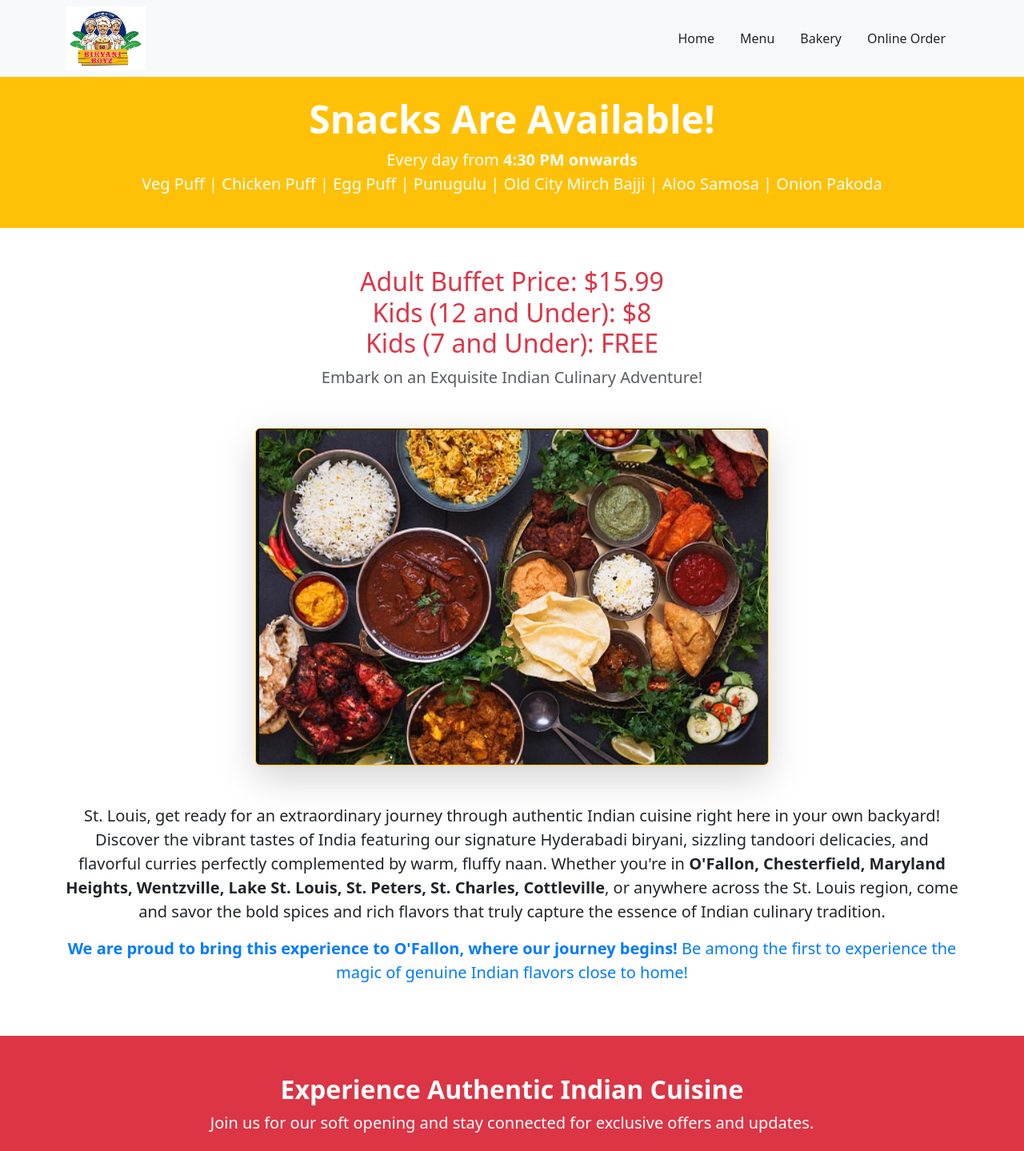
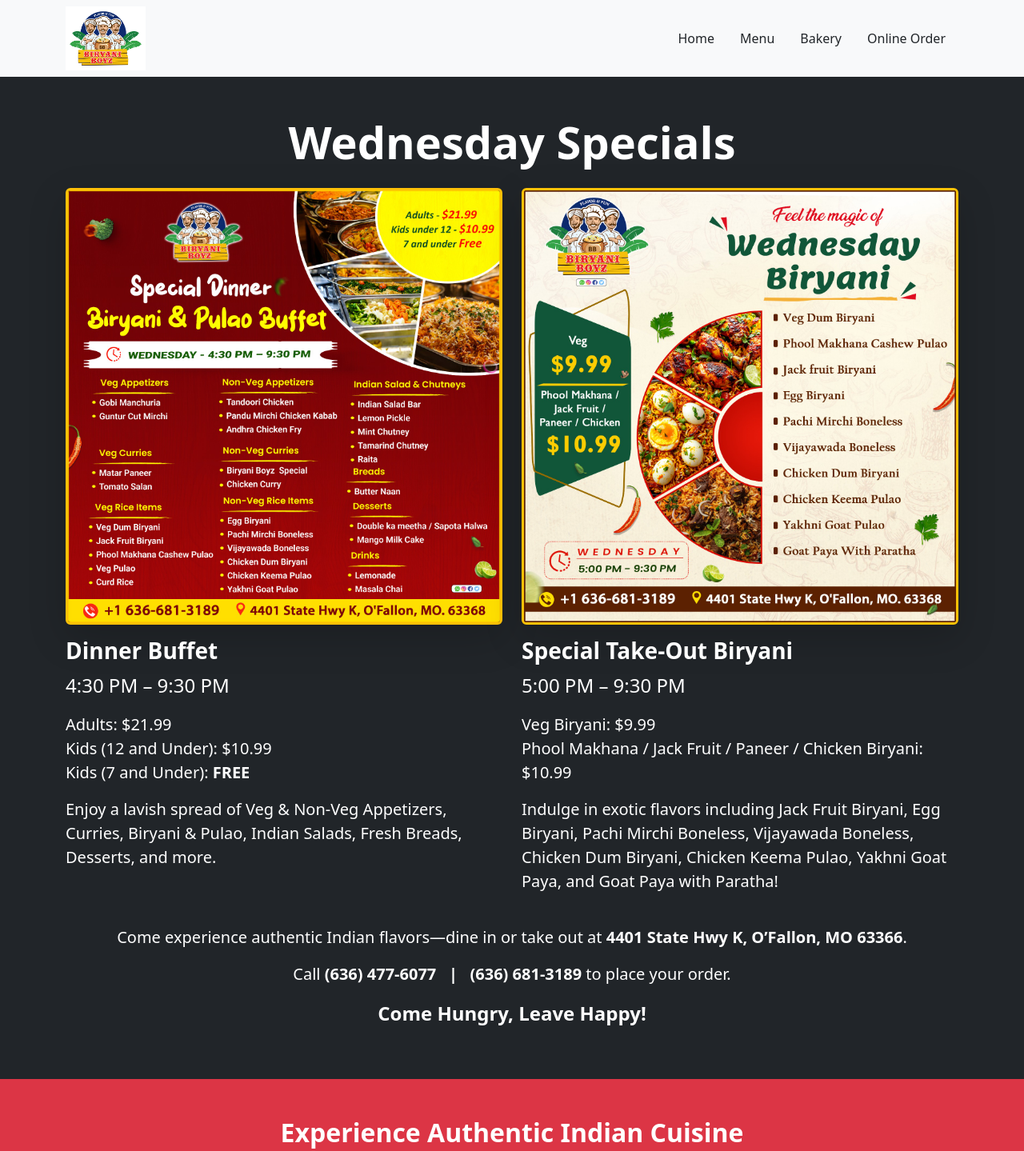
Before and after one commit to biryaniboyzstl/boyz-ui, an Angular app: page /home in a window 1280 px wide. Shown: the top 1439 px of the page at 80% size. Built offline with nearby package versions, Linux system fonts and the light colour scheme.

Commit message:
wednesday specials

```diff
--- a/src/app/home/home.component.html
+++ b/src/app/home/home.component.html
@@ -1,72 +1,61 @@
+<!-- Wednesday Specials: Buffet & Take-Out -->
+<section class="bg-dark text-white py-5">
+  <div class="container">
+    <h1 class="display-4 fw-bold text-center">Wednesday Specials</h1>
+    <div class="row mt-4">
 
+      <!-- Dinner Buffet Section -->
+      <div class="col-md-6">
+        <div class="text-center">
+          <img src="assets/biryani_buffet.jpeg" alt="Dinner Buffet" class="img-fluid rounded shadow-lg mb-3">
+        </div>
+        <h3 class="fw-bold">Dinner Buffet</h3>
+        <p class="fs-4">4:30 PM – 9:30 PM</p>
+        <ul class="list-unstyled fs-5">
+          <li>Adults: $21.99</li>
+          <li>Kids (12 and Under): $10.99</li>
+          <li>Kids (7 and Under): <strong>FREE</strong></li>
+        </ul>
+        <p class="fs-5">
+          Enjoy a lavish spread of Veg &amp; Non-Veg Appetizers, Curries, Biryani &amp; Pulao, Indian Salads,
+          Fresh Breads, Desserts, and more.
+        </p>
+      </div>
 
-<!-- Snacks Section -->
-<section class="bg-warning text-white text-center py-4">
-  <div class="container">
-    <h1 class="display-5 fw-bold">Snacks Are Available!</h1>
-    <p class="lead mb-0">Every day from <span class="fw-bold">4:30 PM onwards</span></p>
-    <p class="lead">
-      Veg Puff | Chicken Puff | Egg Puff | Punugulu | Old City Mirch Bajji | Aloo Samosa | Onion Pakoda
-    </p>
+      <!-- Special Take-Out Biryani Section -->
+      <div class="col-md-6">
+        <div class="text-center">
+          <img src="assets/wednesday_biryani.jpeg" alt="Special Take-Out Biryani" class="img-fluid rounded shadow-lg mb-3">
+        </div>
+        <h3 class="fw-bold">Special Take-Out Biryani</h3>
+        <p class="fs-4">5:00 PM – 9:30 PM</p>
+        <ul class="list-unstyled fs-5">
+          <li>Veg Biryani: $9.99</li>
+          <li>Phool Makhana / Jack Fruit / Paneer / Chicken Biryani: $10.99</li>
+        </ul>
+        <p class="fs-5">
+          Indulge in exotic flavors including Jack Fruit Biryani, Egg Biryani, Pachi Mirchi Boneless,
+          Vijayawada Boneless, Chicken Dum Biryani, Chicken Keema Pulao, Yakhni Goat Paya, and Goat Paya with Paratha!
+        </p>
+      </div>
+    </div>
+
+    <!-- Order & Location Info -->
+    <div class="text-center mt-4">
+      <p class="fs-5">
+        Come experience authentic Indian flavors—dine in or take out at
+        <strong>4401 State Hwy K, O’Fallon, MO 63366</strong>.
+      </p>
+      <p class="fs-5">
+        Call <strong>(636) 477-6077 &nbsp; | &nbsp;  (636) 681-3189 </strong> to place your order.
+      </p>
+      <p class="fs-4 fw-bold">Come Hungry, Leave Happy!</p>
+    </div>
   </div>
 </section>
 
 
 
-<!-- Wednesday Biryani Night Section -->
-<section *ngIf="isWednesday" class="container text-center py-5">
-  <h1 class="display-4 fw-bold text-danger">Biryani Night on Wednesday</h1>
-  <h2 class="text-danger">
-    Veg Biryani: $9.99<br>
-    Paneer or Chicken Biryani: $10.99
-  </h2>
-  <div class="mt-4">
-    <ul class="list-group list-group-flush">
-      <li class="list-group-item">Hyd Chicken Dum Biryani</li>
-      <li class="list-group-item">Hyd Vegetable Dum Biryani</li>
-      <li class="list-group-item">Chicken Roast Biryani - Pulao</li>
-      <li class="list-group-item">Vijayawada Boneless Biryani - Pulao</li>
-      <li class="list-group-item">Pachi Mirchi Chicken Boneless Biryani - Pulao</li>
-      <li class="list-group-item">Pandu Mirchi Chicken Boneless Biryani - Pulao</li>
-      <li class="list-group-item">Gongura Chicken Boneless Biryani - Pulao</li>
-      <li class="list-group-item">Paneer Biryani - Pulao</li>
-      <li class="list-group-item">Pachimirchi Paneer Biryani - Pulao</li>
-      <li class="list-group-item">Egg Biryani</li>
-      <li class="list-group-item">Shrimp Biryani</li>
-    </ul>
-  </div>
-</section>
-
-<!-- Soft Launch Section -->
-<section class="container text-center py-5">
-
-  <h2 class="text-danger">
-    <span *ngIf="buffetPrice === 20.99">Weekend Special </span>
-    Adult Buffet Price: ${{ buffetPrice }}<br>
-    Kids (12 and Under): ${{ kidsPrice }}<br>
-    Kids (7 and Under): FREE
-  </h2>
-  <p class="lead text-muted">
-    Embark on an Exquisite Indian Culinary Adventure!
-  </p>
-
-  <div class="my-5">
-    <img src="assets/hero.jpg" alt="Soft Opening Announcement"
-         class="img-fluid rounded shadow-lg border border-warning"
-         style="max-width: 80%;">
-  </div>
-  <p class="fs-5">
-    St. Louis, get ready for an extraordinary journey through authentic Indian cuisine right here in your own backyard!
-    Discover the vibrant tastes of India featuring our signature Hyderabadi biryani, sizzling tandoori delicacies, and flavorful
-    curries perfectly complemented by warm, fluffy naan. Whether you're in
-    <strong>O'Fallon, Chesterfield, Maryland Heights, Wentzville, Lake St. Louis, St. Peters, St. Charles, Cottleville</strong>, or anywhere
-    across the St. Louis region, come and savor the bold spices and rich flavors that truly capture the essence of Indian culinary tradition.
-  </p>
-  <p class="fs-5 text-primary">
-    <strong>We are proud to bring this experience to O'Fallon, where our journey begins!</strong>
-    Be among the first to experience the magic of genuine Indian flavors close to home!
-  </p>
-</section>
 
 <!-- Call-to-Action -->
 <section class="bg-danger text-white text-center py-5">
--- a/src/app/home/home.component.ts
+++ b/src/app/home/home.component.ts
@@ -19,11 +19,11 @@ export class HomeComponent implements OnInit {
     const today = new Date();
     const day = today.getDay(); // 0 = Sunday, 6 = Saturday
     // Weekends (Saturday=6, Sunday=0) use $20.99; Weekdays use $15.99
-    this.buffetPrice = (day === 0 || day === 6) ? 20.99 : 15.99;
+    this.buffetPrice = (day === 0 || day === 6) ? 21.99 : 15.99;
     // Kids (12 and under) pay half of the adult price.
     this.kidsPrice = parseFloat((this.buffetPrice / 2).toFixed(2));
     this.isWednesday = (day === 3);
-    this.isWeekendDinner = (day === 5 || day === 6 || day === 0); // Friday=5, Saturday=6, Sunday=0
+    this.isWeekendDinner = (day === 3 || day === 6 || day === 0); // Friday=5, Saturday=6, Sunday=0
 
   }
 }
--- a/src/app/menu/menu.component.html
+++ b/src/app/menu/menu.component.html
@@ -1,27 +1,28 @@
-<section class="bg-warning text-white text-center py-4">
+<!-- Phone Order Notice -->
+<section class="bg-danger text-white text-center py-3">
   <div class="container">
-    <h1 class="display-5 fw-bold">Snacks Are Available!</h1>
-    <p class="lead mb-0">Every day from <span class="fw-bold">4:30 PM onwards</span></p>
-    <p class="lead">
-      Veg Puff | Chicken Puff | Egg Puff | Punugulu | Old City Mirch Bajji | Aloo Samosa | Onion Pakoda
+    <h2 class="mb-0">📞 Place Your Orders at:</h2>
+    <p class="fs-5 fw-bold mb-0">
+      +1 636-477-6077 &nbsp; | &nbsp; +1 636-681-3189
     </p>
   </div>
 </section>
 
-<!--<div class="menu">
-  &lt;!&ndash; Soft Launch Note &ndash;&gt;
+
+<div class="menu">
+  <!-- Soft Launch Note -->
 
 
   <div *ngFor="let category of menu" class="category">
-    &lt;!&ndash; Category header: clickable to toggle expansion &ndash;&gt;
+    <!-- Category header: clickable to toggle expansion -->
     <h2 class="category-header" (click)="category.expanded = !category.expanded">
       {{ category.category }}
       <span class="toggle-icon">{{ category.expanded ? '−' : '+' }}</span>
     </h2>
 
-    &lt;!&ndash; Show category items if expanded &ndash;&gt;
+    <!-- Show category items if expanded -->
     <div *ngIf="category.expanded">
-      &lt;!&ndash; Direct items under the category &ndash;&gt;
+      <!-- Direct items under the category -->
       <div *ngIf="category.items && category.items.length > 0">
         <div *ngFor="let item of category.items" class="menu-item">
           <h4>{{ item.name }} - {{ item.price }}</h4>
@@ -31,14 +32,14 @@
         </div>
       </div>
 
-      &lt;!&ndash; Subcategories (if any) &ndash;&gt;
+      <!-- Subcategories (if any) -->
       <div *ngIf="category.subcategories && category.subcategories.length > 0">
         <div *ngFor="let sub of category.subcategories" class="subcategory">
           <h3 class="subcategory-header" (click)="sub.expanded = !sub.expanded">
             {{ sub.subcategory }}
             <span class="toggle-icon">{{ sub.expanded ? '−' : '+' }}</span>
           </h3>
-          &lt;!&ndash; Optional note &ndash;&gt;
+          <!-- Optional note -->
           <p *ngIf="sub.note" class="sub-note">{{ sub.note }}</p>
           <div *ngIf="sub.expanded">
             <div *ngFor="let item of sub.items" class="menu-item">
@@ -52,4 +53,4 @@
       </div>
     </div>
   </div>
-</div>-->
+</div>
--- a/src/app/menu/menu.component.ts
+++ b/src/app/menu/menu.component.ts
@@ -31,16 +31,16 @@ export class MenuComponent {
 
 
 
-    this.http.get<any>('assets/weekend.json').subscribe(data => {
+    this.http.get<any>('assets/wednesday.json').subscribe(data => {
       // Assuming JSON structure: { "menu": [...] }
       this.menu = data.menu;
 
       // Add an expanded property to each category and subcategory for toggle functionality.
       this.menu.forEach((category: any) => {
-        category.expanded = false;
+        category.expanded = true;
         if (category.subcategories) {
           category.subcategories.forEach((sub: any) => {
-            sub.expanded = false;
+            sub.expanded = true;
           });
         }
       });
```
Also changed, not shown: public/assets/wednesday.json (added, +70 -0 lines), public/assets/biryani_buffet.jpeg (added), public/assets/wednesday_biryani.jpeg (added).
